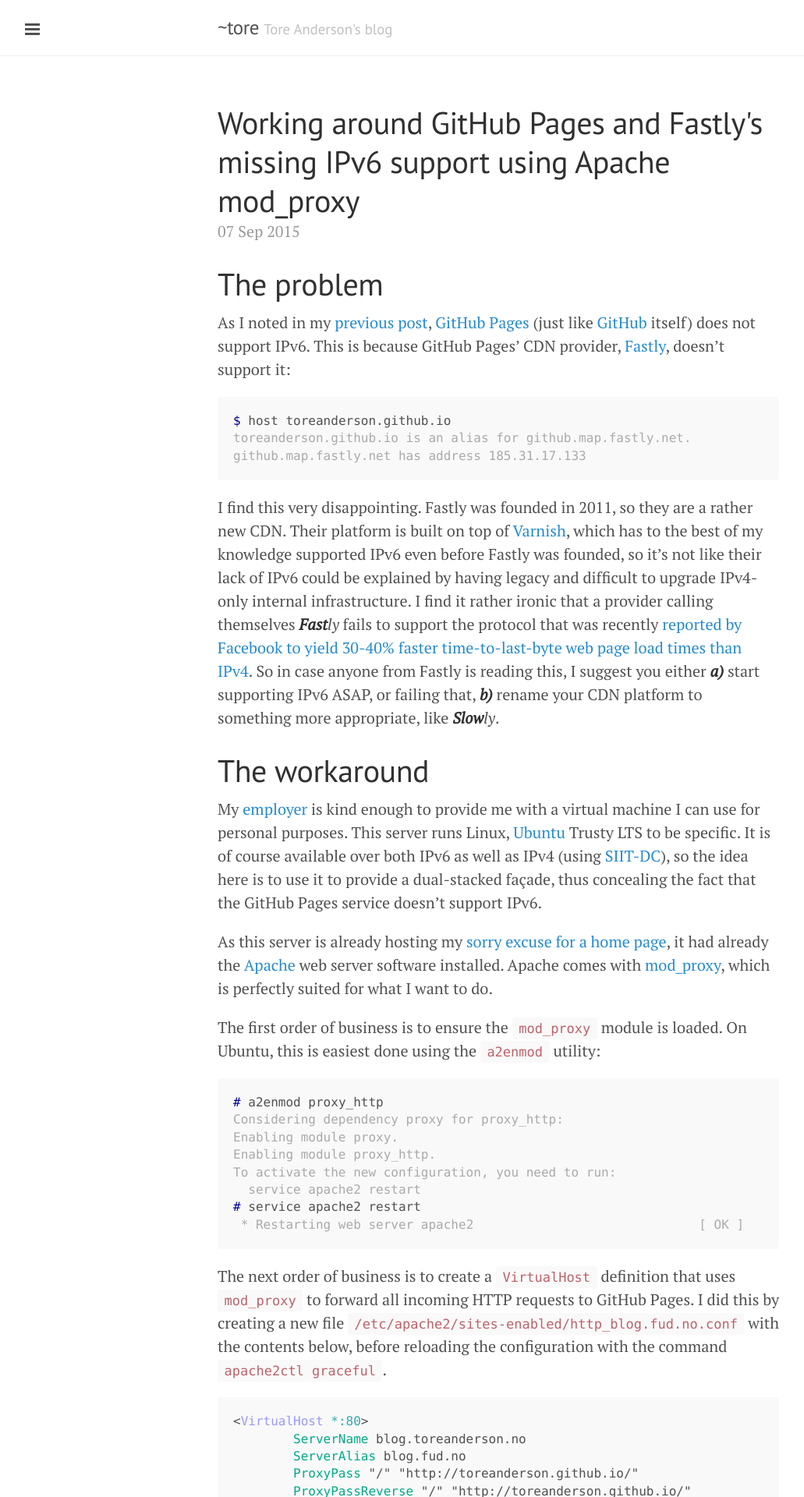
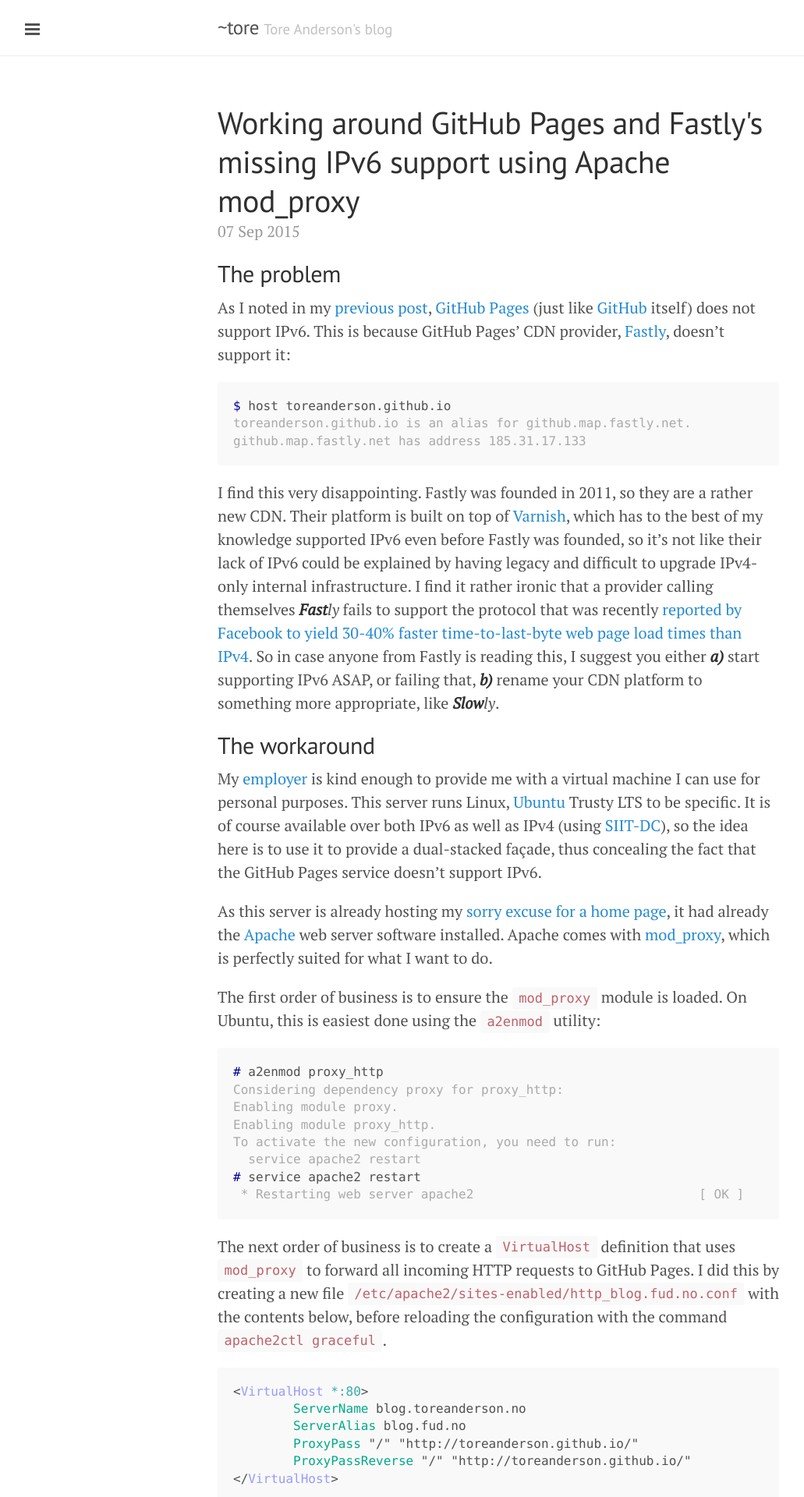
Before and after one commit to toreanderson/toreanderson.github.io, a Jekyll site: the page built from _posts/2015-09-07-working-around-github-pages-and-fastlys-missing-ipv6-support-using-apache-mod_proxy.markdown, in a window 1280 px wide. Shown: the top 1920 px of the page at 78% size, without its empty margins (1-1032 px from the left). Built offline with Jekyll 4.4.1, drawn with Linux system fonts in a browser that asks for light colours; Markdown is read by kramdown in place of the engine named in the settings.

Commit message:
editorial fixes

```diff
--- a/_posts/2015-09-07-working-around-github-pages-and-fastlys-missing-ipv6-support-using-apache-mod_proxy.markdown
+++ b/_posts/2015-09-07-working-around-github-pages-and-fastlys-missing-ipv6-support-using-apache-mod_proxy.markdown
@@ -3,7 +3,7 @@
 title: Working around GitHub Pages and Fastly's missing IPv6 support using Apache mod_proxy
 layout: post
 ---
-# The problem
+## The problem
 
 As I noted in my [previous post](/2015/08/29/first-post.html), [GitHub
 Pages](https://pages.github.com/) (just like [GitHub](https://github.com/)
@@ -29,7 +29,7 @@
 supporting IPv6 ASAP, or failing that, ***b)*** rename your CDN platform to
 something more appropriate, like ***Slow****ly*.
 
-# The workaround
+## The workaround
 
 My [employer](http://www.redpill-linpro.com/) is kind enough to provide me with
 a virtual machine I can use for personal purposes. This server runs Linux,
@@ -78,11 +78,10 @@
 forwarded to [http://toreanderson.github.io/](http://toreanderson.github.io/).
 `ProxyPassReverse` ensures that any HTTP headers containing the string
 **http://toreanderson.github.io/** in the server response from GitHub Pages
-will be changed back to
-**[http://blog.toreanderson.no/](http://blog.toreanderson.no/)** (or
-**[http://blog.fud.no/](http://blog.fud.no/)**). I'm not exactly sure if
-`ProxyPassReverse` is really needed for GitHub Pages, but it doesn't hurt to
-have it in the configuration anyway.
+will be changed back to **http://blog.toreanderson.no/** (or
+**http://blog.fud.no/**). I'm not exactly sure if `ProxyPassReverse` is really
+needed for GitHub Pages, but it doesn't hurt to have it in the configuration
+anyway.
 
 The final order of business is to ensure that the two hostnames mentioned in
 the `ServerName` and `ServerAlias` directives exist in DNS and are pointing to
@@ -107,7 +106,7 @@
 [neglect to
 support](http://dnssec-debugger.verisignlabs.com/toreanderson.github.io).
 
-# Summary
+## Summary
 
 With the help of Apache `mod_proxy`,
 [http://blog.toreanderson.no](http://blog.toreanderson.no) is now [available
```
